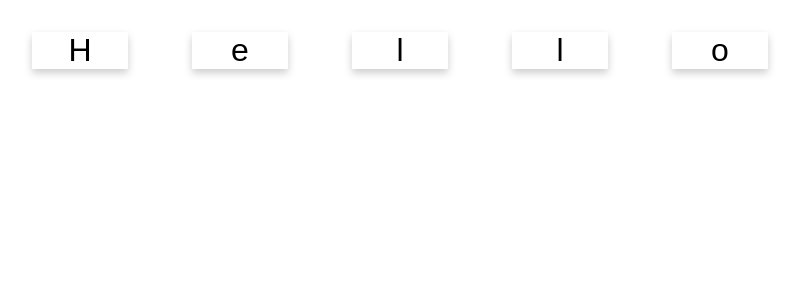
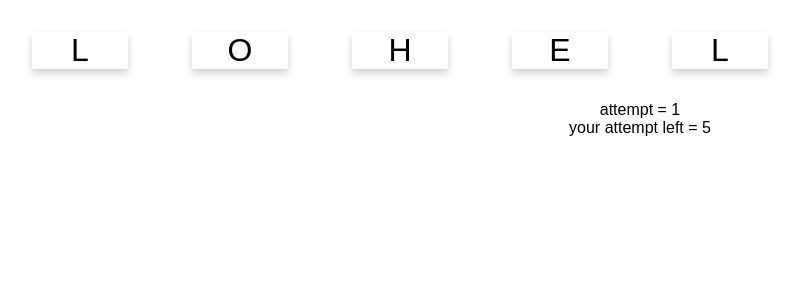
Before and after one commit to essec/react-lab, a React (Create React App) app in the folder card-game/: page / in a window 1280 px wide. Shown: the top 300 px of the page, without its empty margins (0-805 px from the left). Built offline with nearby package versions, Linux system fonts and the light colour scheme.

Commit message:
change guess type

```diff
--- a/card-game/src/App.css
+++ b/card-game/src/App.css
@@ -30,6 +30,7 @@
   box-shadow: 0 4px 8px 0 rgba(0, 0, 0,0.2);
   margin: 1em;
   user-select: none;
+
 }
 
 .activeCard{
@@ -37,6 +38,10 @@
   background: pink;
 }
 
+.score{
+  text-align: center
+}
+
 @keyframes App-logo-spin {
   from { transform: rotate(0deg); }
   to { transform: rotate(360deg); }
--- a/card-game/src/CharacterCard.js
+++ b/card-game/src/CharacterCard.js
@@ -18,15 +18,22 @@ export default class CharacterCard extends Component{
         if(!this.state.active){
             this.props.activationHandler(this.props.value)
             this.setState({active: true})
+            if(this.state.completed == false){
+
+            }
         }
     }
 
     render(){
         let className = `card ${this.state.active ? 'activeCard': ''}`
+        // console.log(this.props.attempt)
+
         return(
-            <div className={className} onClick={this.activate}>
-                {this.props.value}
-            </div>
+                <div className={className} onClick={this.activate}>
+                   {this.props.value}
+
+                </div>
+
         );
     }
 }
--- a/card-game/src/WordCard.js
+++ b/card-game/src/WordCard.js
@@ -10,7 +10,8 @@ const prepareStateFromWord = (given_word) => {
         word,
         chars,
         attempt: 1,
-        guess: [],
+        left_attempt: 5,
+        guess: "",
         completed: false
     }
 }
@@ -22,22 +23,42 @@ Component{
     }
 
     activationHandler = (c) => {
-        let guess = [this.state.guess, c]
+        // console.log(`${c}`)
+        let guess = "" + this.state.guess + c
+
         this.setState({guess})
         if(guess.length == this.state.chars.length){
-            if(guess.join('').toString() == this.state.word){
-            this.setState({guess: [], completed: true})
+            if(guess == this.state.word){
+            this.setState({guess: "", completed: true})
             }
             else{
-            this.setState({guess: [], attempt: this.state.attempt + 1})
+            this.setState({guess: "", attempt: this.state.attempt + 1, left_attempt: this.state.left_attempt - 1})
+
             }
         }
+        // console.log(this.state)
+        console.log("guess: "+ guess)
+        console.log("word : "+ this.state.word  )
+        console.log("status: " + this.state.completed)
     }
+
 
     render() {
         return(
             <div>
-                {Array.from(this.props.value).map((c, i)=> <CharacterCard value={c} key={i} activationHandler={this.activationHandler}/>)}
+                <div>
+                {Array.from(this.state.chars).map((c, i)=> <CharacterCard value={c}
+                                                            key={i}
+                                                            activationHandler={this.activationHandler}
+                                                            attempt={this.state.attempt}
+                                                            left_attempt={this.state.left_attempt}
+                                                            completed={this.state.completed}/>)}
+                </div>
+                <div className="score">
+                attempt = {this.state.attempt}
+                <br></br>
+                your attempt left = {this.state.left_attempt}
+                </div>
             </div>
         );
     }
```
